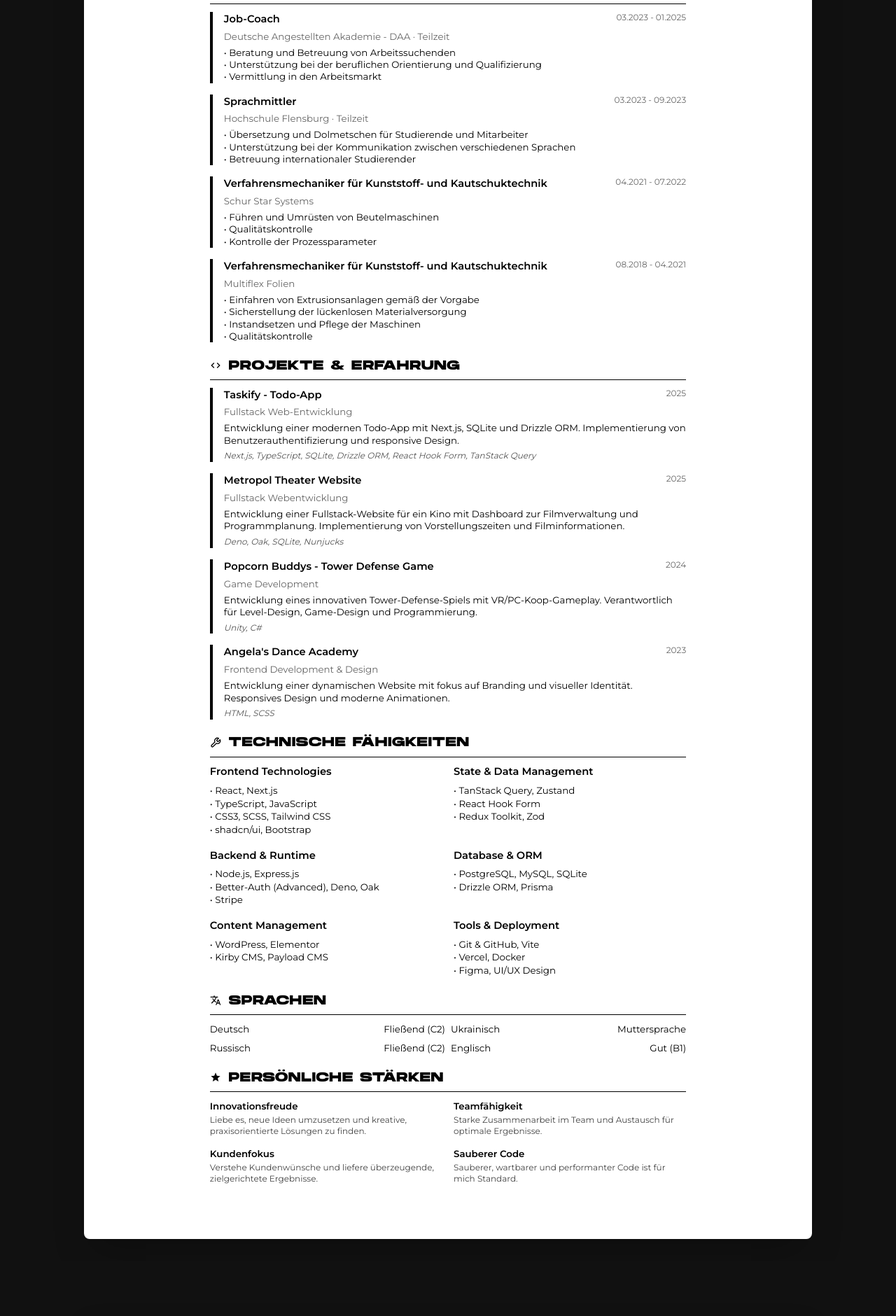
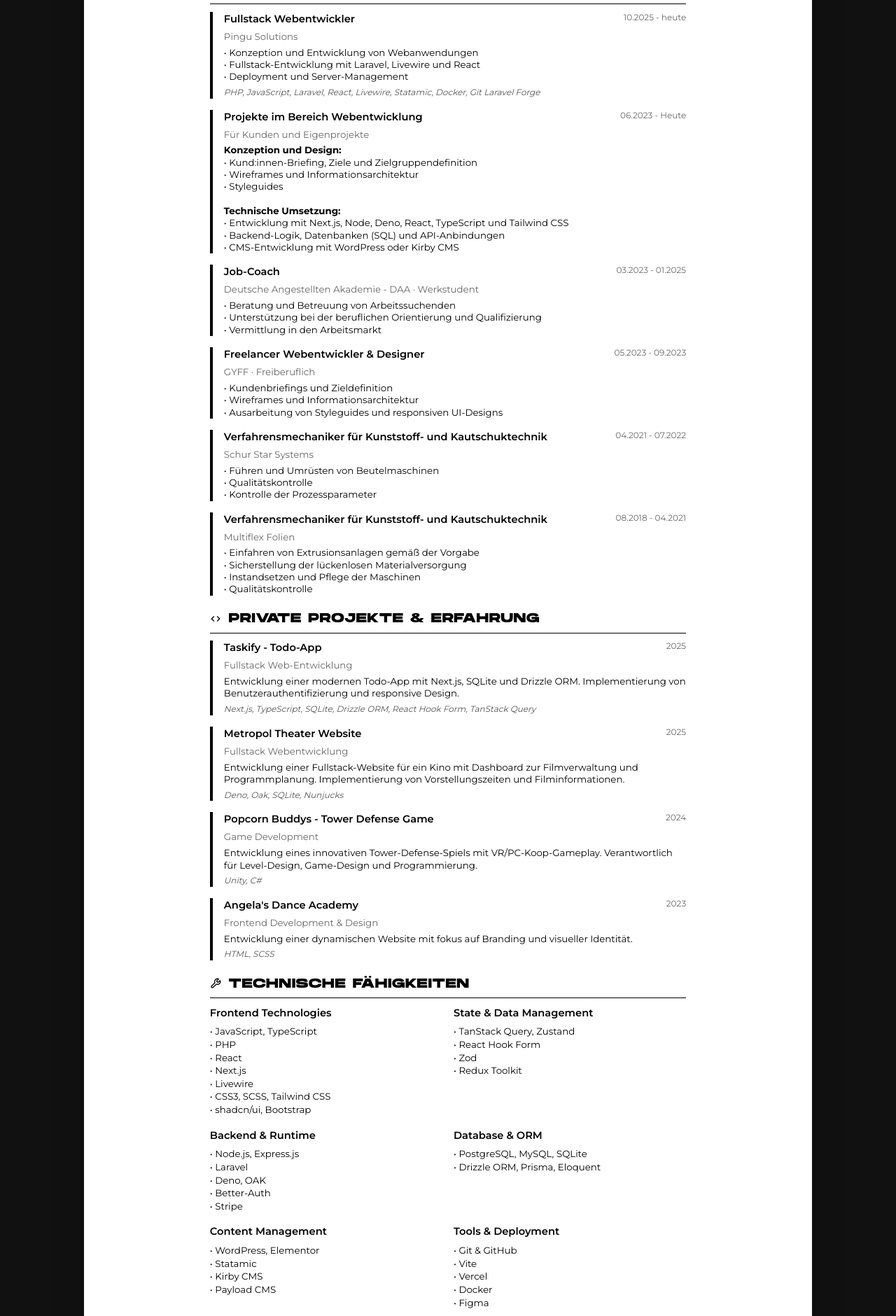
Before and after one commit to ledo9315/portfolio_nextjs, a Next.js app: page /lebenslauf-print in a window 1280 px wide. Shown: the part 940-2820 px from the top of the page at 70% size. Built offline with nearby package versions, Linux system fonts and the light colour scheme.

Commit message:
Feat: expand work experience with new positions and update technical skills

```diff
--- a/src/app/lebenslauf-print/page.tsx
+++ b/src/app/lebenslauf-print/page.tsx
@@ -313,11 +313,54 @@ const CVPrintComponent = () => {
 
         <div className="job-entry">
           <div className="job-header">
+            <div className="job-title">Fullstack Webentwickler</div>
+            <div className="job-date">10.2025 - heute</div>
+          </div>
+          <div className="job-company">Pingu Solutions</div>
+          <div className="job-description">
+            • Konzeption und Entwicklung von Webanwendungen
+            <br />
+            • Fullstack-Entwicklung mit Laravel, Livewire und React
+            <br />• Deployment und Server-Management
+          </div>
+          <div className="job-tech">
+            PHP, JavaScript, Laravel, React, Livewire, Statamic, Docker, Git
+            Laravel Forge
+          </div>
+        </div>
+
+        <div className="job-entry">
+          <div className="job-header">
+            <div className="job-title">Projekte im Bereich Webentwicklung</div>
+            <div className="job-date">06.2023 - Heute</div>
+          </div>
+          <div className="job-company">Für Kunden und Eigenprojekte</div>
+          <div className="job-description">
+            <strong>Konzeption und Design:</strong>
+            <br />
+            • Kund:innen-Briefing, Ziele und Zielgruppendefinition <br />
+            • Wireframes und Informationsarchitektur
+            <br />
+            • Styleguides
+            <br />
+            <br />
+            <strong>Technische Umsetzung:</strong>
+            <br />• Entwicklung mit Next.js, Node, Deno, React, TypeScript und
+            Tailwind CSS <br />
+            • Backend-Logik, Datenbanken (SQL) und API-Anbindungen
+            <br />
+            • CMS-Entwicklung mit WordPress oder Kirby CMS
+            <br />
+          </div>
+        </div>
+
+        <div className="job-entry">
+          <div className="job-header">
             <div className="job-title">Job-Coach</div>
             <div className="job-date">03.2023 - 01.2025</div>
           </div>
           <div className="job-company">
-            Deutsche Angestellten Akademie - DAA · Teilzeit
+            Deutsche Angestellten Akademie - DAA · Werkstudent
           </div>
           <div className="job-description">
             • Beratung und Betreuung von Arbeitssuchenden
@@ -329,16 +372,15 @@ const CVPrintComponent = () => {
 
         <div className="job-entry">
           <div className="job-header">
-            <div className="job-title">Sprachmittler</div>
-            <div className="job-date">03.2023 - 09.2023</div>
+            <div className="job-title">Freelancer Webentwickler & Designer</div>
+            <div className="job-date">05.2023 - 09.2023</div>
           </div>
-          <div className="job-company">Hochschule Flensburg · Teilzeit</div>
+          <div className="job-company">GYFF · Freiberuflich</div>
           <div className="job-description">
-            • Übersetzung und Dolmetschen für Studierende und Mitarbeiter
+            • Kundenbriefings und Zieldefinition
             <br />
-            • Unterstützung bei der Kommunikation zwischen verschiedenen
-            Sprachen
-            <br />• Betreuung internationaler Studierender
+            • Wireframes und Informationsarchitektur
+            <br />• Ausarbeitung von Styleguides und responsiven UI-Designs
           </div>
         </div>
 
@@ -381,7 +423,7 @@ const CVPrintComponent = () => {
       <div className="section">
         <h2>
           <Code size={16} style={{ display: "inline", marginRight: "8pt" }} />
-          Projekte & Erfahrung
+          Private Projekte & Erfahrung
         </h2>
 
         <div className="job-entry">
@@ -437,7 +479,7 @@ const CVPrintComponent = () => {
           <div className="job-company">Frontend Development & Design</div>
           <div className="job-description">
             Entwicklung einer dynamischen Website mit fokus auf Branding und
-            visueller Identität. Responsives Design und moderne Animationen.
+            visueller Identität.
           </div>
           <div className="job-tech">HTML, SCSS</div>
         </div>
@@ -453,8 +495,11 @@ const CVPrintComponent = () => {
           <div className="skill-category">
             <h3>Frontend Technologies</h3>
             <ul className="skill-list">
-              <li>• React, Next.js</li>
-              <li>• TypeScript, JavaScript</li>
+              <li>• JavaScript, TypeScript</li>
+              <li>• PHP</li>
+              <li>• React</li>
+              <li>• Next.js</li>
+              <li>• Livewire</li>
               <li>• CSS3, SCSS, Tailwind CSS</li>
               <li>• shadcn/ui, Bootstrap</li>
             </ul>
@@ -464,14 +509,17 @@ const CVPrintComponent = () => {
             <ul className="skill-list">
               <li>• TanStack Query, Zustand</li>
               <li>• React Hook Form</li>
-              <li>• Redux Toolkit, Zod</li>
+              <li>• Zod</li>
+              <li>• Redux Toolkit</li>
             </ul>
           </div>
           <div className="skill-category">
             <h3>Backend & Runtime</h3>
             <ul className="skill-list">
               <li>• Node.js, Express.js</li>
-              <li>• Better-Auth (Advanced), Deno, Oak</li>
+              <li>• Laravel</li>
+              <li>• Deno, OAK</li>
+              <li>• Better-Auth</li>
               <li>• Stripe</li>
             </ul>
           </div>
@@ -479,22 +527,26 @@ const CVPrintComponent = () => {
             <h3>Database & ORM</h3>
             <ul className="skill-list">
               <li>• PostgreSQL, MySQL, SQLite</li>
-              <li>• Drizzle ORM, Prisma</li>
+              <li>• Drizzle ORM, Prisma, Eloquent</li>
             </ul>
           </div>
           <div className="skill-category">
             <h3>Content Management</h3>
             <ul className="skill-list">
               <li>• WordPress, Elementor</li>
-              <li>• Kirby CMS, Payload CMS</li>
+              <li>• Statamic</li>
+              <li>• Kirby CMS</li>
+              <li>• Payload CMS</li>
             </ul>
           </div>
           <div className="skill-category">
             <h3>Tools & Deployment</h3>
             <ul className="skill-list">
-              <li>• Git & GitHub, Vite</li>
-              <li>• Vercel, Docker</li>
-              <li>• Figma, UI/UX Design</li>
+              <li>• Git & GitHub</li>
+              <li>• Vite</li>
+              <li>• Vercel</li>
+              <li>• Docker</li>
+              <li>• Figma</li>
             </ul>
           </div>
         </div>
@@ -515,16 +567,16 @@ const CVPrintComponent = () => {
             <span>Fließend (C2)</span>
           </div>
           <div className="language-item">
+            <span>Englisch</span>
+            <span>Gut (B1)</span>
+          </div>
+          <div className="language-item">
             <span>Ukrainisch</span>
             <span>Muttersprache</span>
           </div>
           <div className="language-item">
             <span>Russisch</span>
             <span>Fließend (C2)</span>
-          </div>
-          <div className="language-item">
-            <span>Englisch</span>
-            <span>Gut (B1)</span>
           </div>
         </div>
       </div>
```
